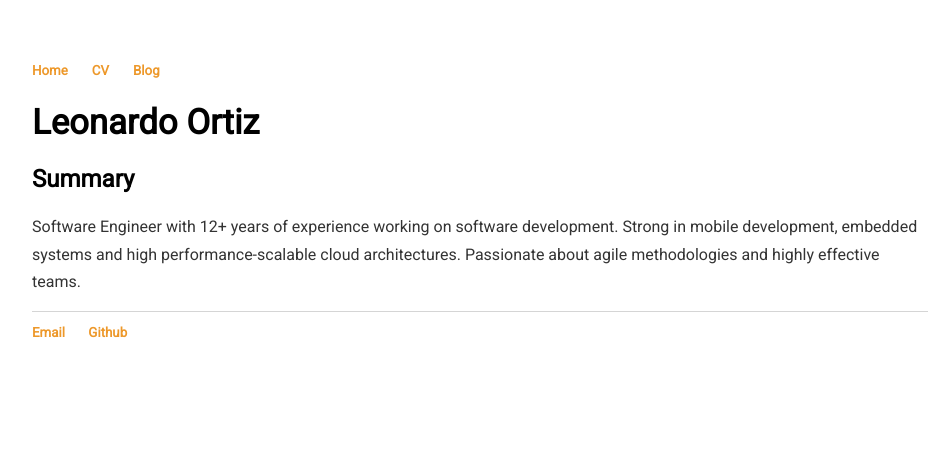
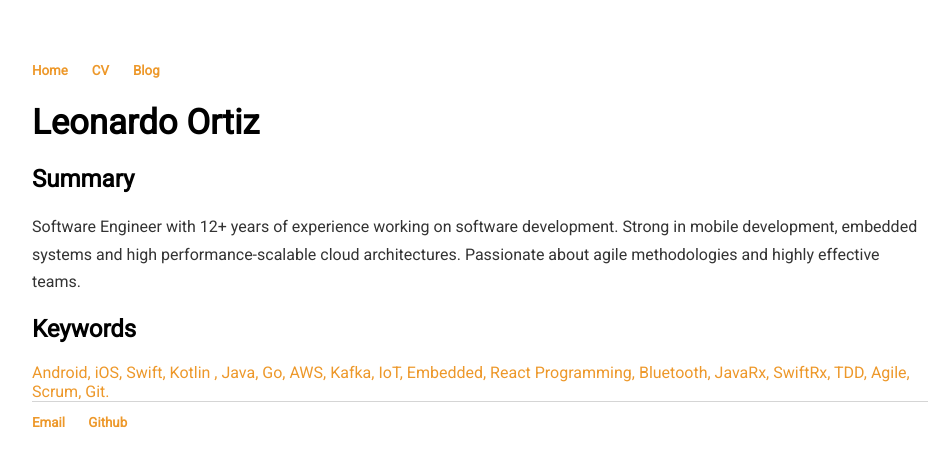
Before and after one commit to leohackerman/leohackerman.github.io, a Jekyll site: the page built from cv/cv.md, in a window 1280 px wide. Shown: the top 467 px of the page, without its empty margins (160-1108 px from the left). Built offline with Jekyll 4.4.1, drawn with Linux system fonts in a browser that asks for light colours.

Commit message:
added keywords

```diff
--- a/cv/cv.md
+++ b/cv/cv.md
@@ -6,4 +6,7 @@ title: Leonardo Ortiz
 	<h1>Leonardo Ortiz</h1>
 	<h2>Summary</h2>
 	<p>Software Engineer with 12+ years of experience working on software development. Strong in mobile development, embedded systems and high performance-scalable cloud architectures. Passionate about agile methodologies and highly effective teams.</p>
+	<!-- Keyboards-->
+	<h2>Keywords</h2>
+	<a href="">Android, iOS, Swift, Kotlin , Java, Go, AWS, Kafka, IoT, Embedded, React Programming, Bluetooth, JavaRx, SwiftRx, TDD, Agile, Scrum, Git.</a>
 </div>
```
